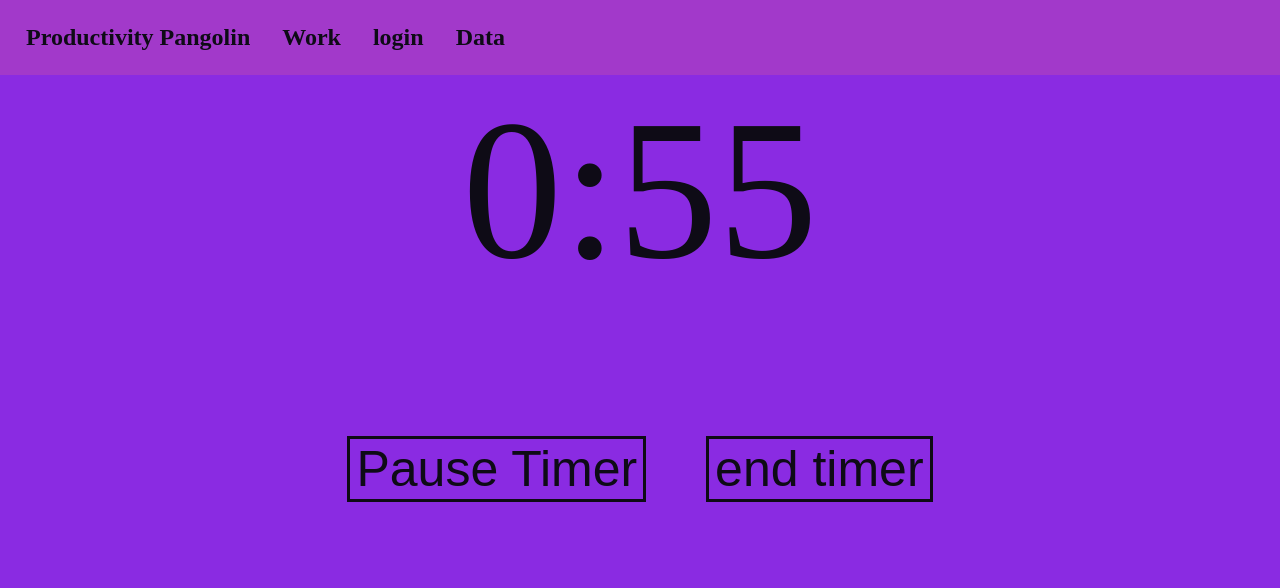
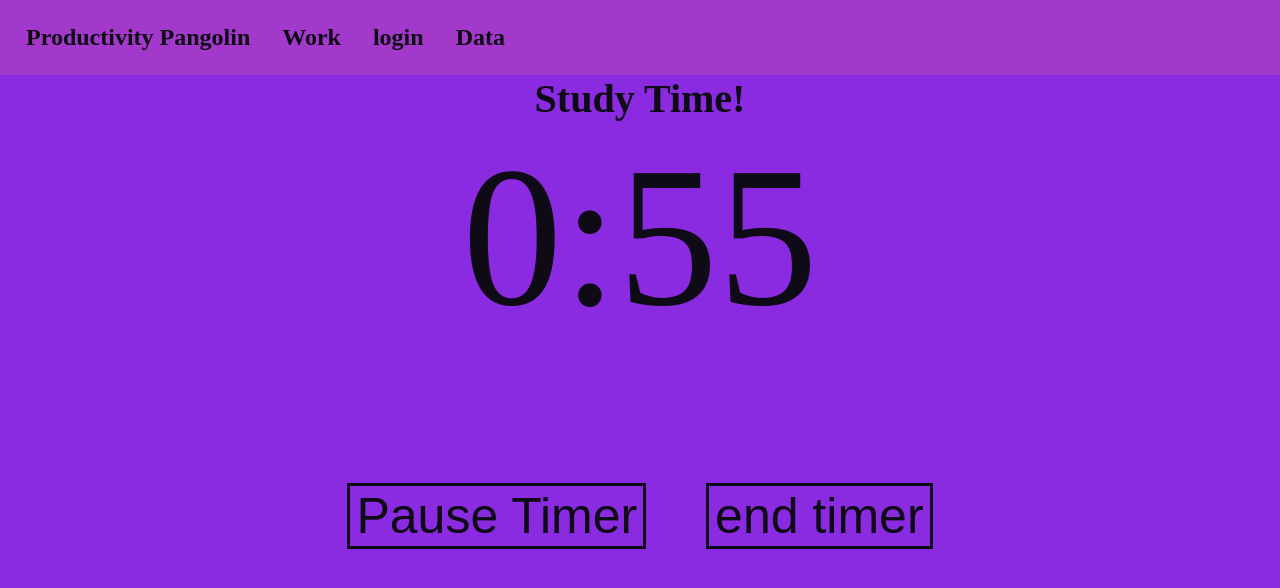
Before and after one commit to coderFeedForwardAlg/productivity-pangolin, a React (Create React App) app: page /timer/1 in a window 1280 px wide. Shown: the top 588 px of the page. Built offline with nearby package versions, Linux system fonts and the light colour scheme; no server answers.

Commit message:
fix chart bug

```diff
--- a/src/App.css
+++ b/src/App.css
@@ -18,6 +18,11 @@ E7DFDD
     padding-bottom: 100%;
     position: fixed;
 }
+
+.timer-text{
+  font-size: 40px;
+}
+
 .set-times{
   display: flex;
   flex-direction: column;
--- a/src/components/DisplayData.js
+++ b/src/components/DisplayData.js
@@ -78,7 +78,7 @@ const DisplayData = () => {
         <div className='display-data'>
           {fetchRes}
           <BarChart chartData={workData}/>
-          {workSession.map( (duration) => {return <div> how long you worked: {duration.duration} </div>}) }
+          {/*workSession.map( (duration) => {return <div> how long you worked: {duration.duration} </div>}) */}
           { /*<p>This chart shows how long you have worked</p> */}
         </div>
      );
--- a/src/components/breake.js
+++ b/src/components/breake.js
@@ -33,6 +33,7 @@ const Break = () => {
     }
     return (
         <div className="timer">
+            <h3 className='timer-text'>Break Time!</h3>
             {displayTime()}
         </div>
      );
--- a/src/components/timer.js
+++ b/src/components/timer.js
@@ -91,6 +91,7 @@ const pause = () => {
 
     return (
         <div className="timer">
+            <h3 className='timer-text'>Study Time!</h3>
             {displayTime()}
             <br/>
             {wantEndCard}
```
